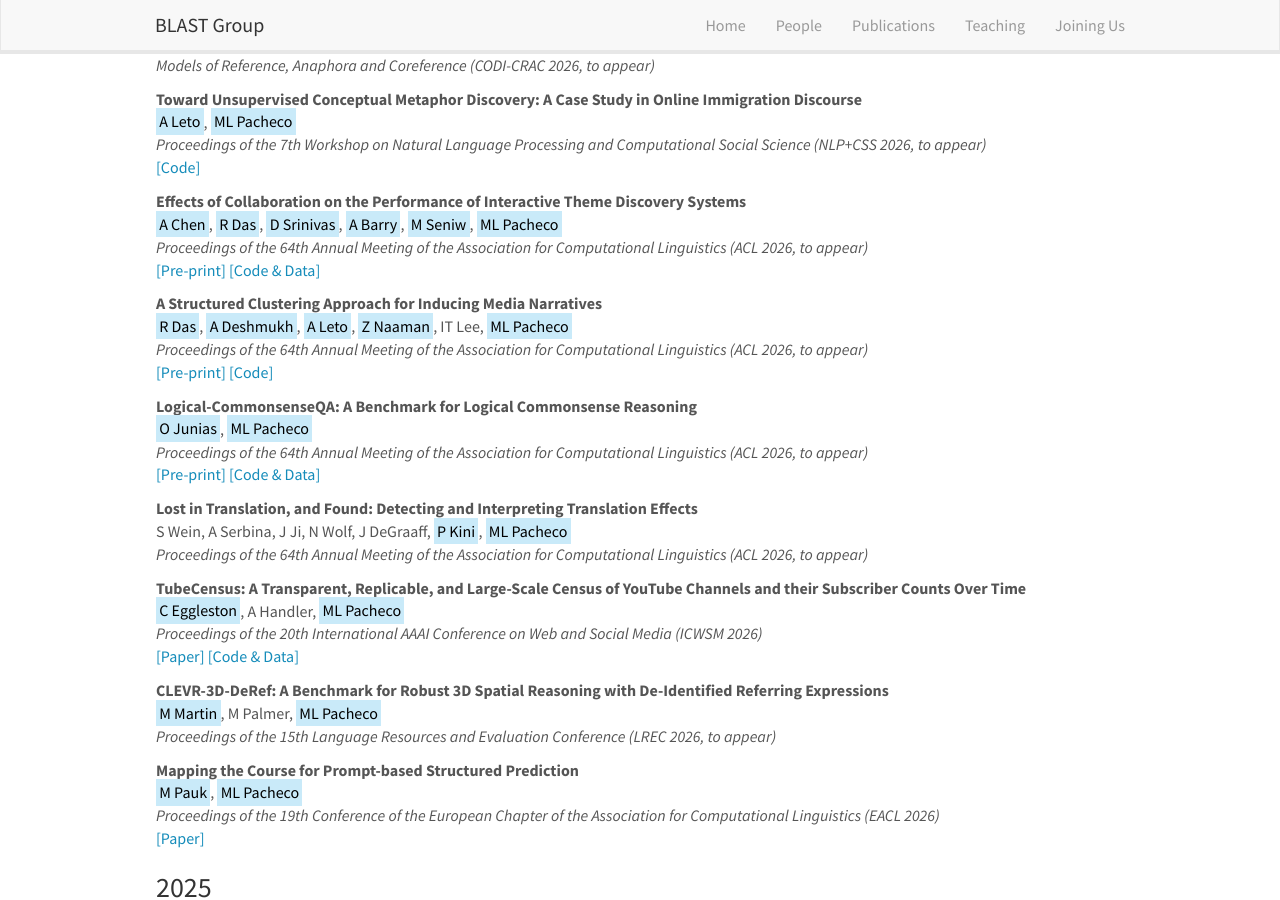
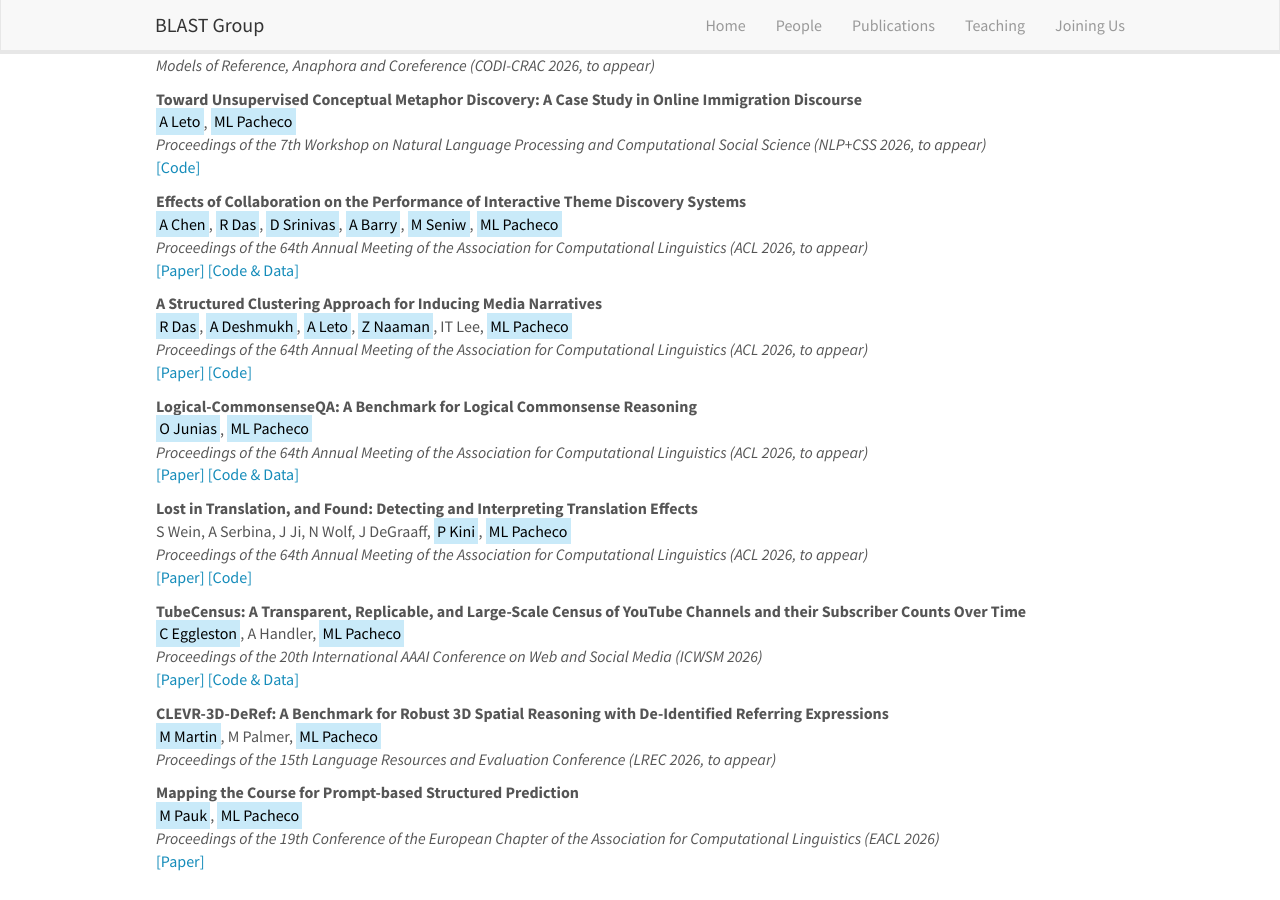
Before and after one commit to blast-cu/blast-cu.github.io, a Jekyll site: the page built from _pages/publications.md, in a window 1280 px wide and 900 px high, scrolled down 704 px. Built offline with Jekyll 4.4.1, drawn with Linux system fonts in a browser that asks for light colours; nearby versions of some CDN libraries.

Commit message:
Update publist_2026.yml

```diff
--- a/_data/publist_2026.yml
+++ b/_data/publist_2026.yml
@@ -21,8 +21,8 @@
   highlight: 0
   venue: "Proceedings of the 64th Annual Meeting of the Association for Computational Linguistics (ACL 2026, to appear)"
   link:
-    url: https://arxiv.org/abs/2408.09030
-    display: \[Pre-print\]
+    url: https://aclanthology.org/2026.acl-long.1968/
+    display: \[Paper\]
   code:
     url: https://github.com/blast-cu/interactive-systems
     display: \[Code & Data\]
@@ -33,8 +33,8 @@
   highlight: 0
   venue: "Proceedings of the 64th Annual Meeting of the Association for Computational Linguistics (ACL 2026, to appear)"
   link:
-    url: https://arxiv.org/abs/2604.10368
-    display: \[Pre-print\]
+    url: https://aclanthology.org/2026.acl-long.1970/
+    display: \[Paper\]
   code:
     url: https://github.com/blast-cu/structured-clustering-for-narratives
     display:  \[Code\]
@@ -45,8 +45,8 @@
   highlight: 0
   venue: "Proceedings of the 64th Annual Meeting of the Association for Computational Linguistics (ACL 2026, to appear)"
   link:
-    url: https://arxiv.org/abs/2601.16504
-    display: \[Pre-print\]
+    url: https://aclanthology.org/2026.acl-short.61/
+    display: \[Paper\]
   code:
     url: https://github.com/obedjunias19/logical-csqa
     display: \[Code & Data\]
@@ -57,8 +57,11 @@
   highlight: 0
   venue: "Proceedings of the 64th Annual Meeting of the Association for Computational Linguistics (ACL 2026, to appear)"
   link:
-    url:
-    display:
+    url: https://aclanthology.org/2026.acl-long.781/
+    display: \[Paper\]
+  code:
+    url: https://github.com/ACNLPlab/translationese-classification
+    display: \[Code\]
   year: 2026
 
 - title: "TubeCensus: A Transparent, Replicable, and Large-Scale Census of YouTube Channels and their Subscriber Counts Over Time"
```
